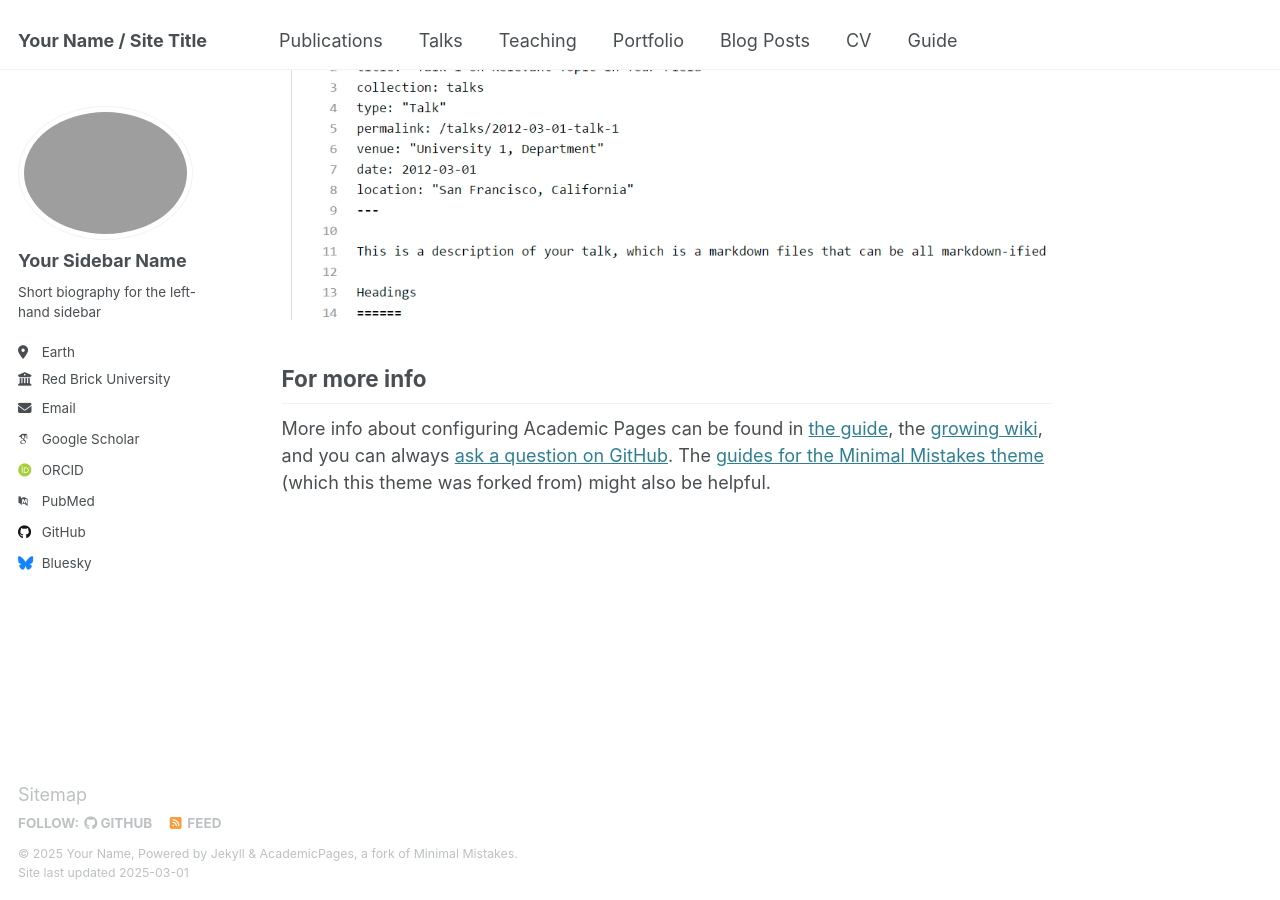
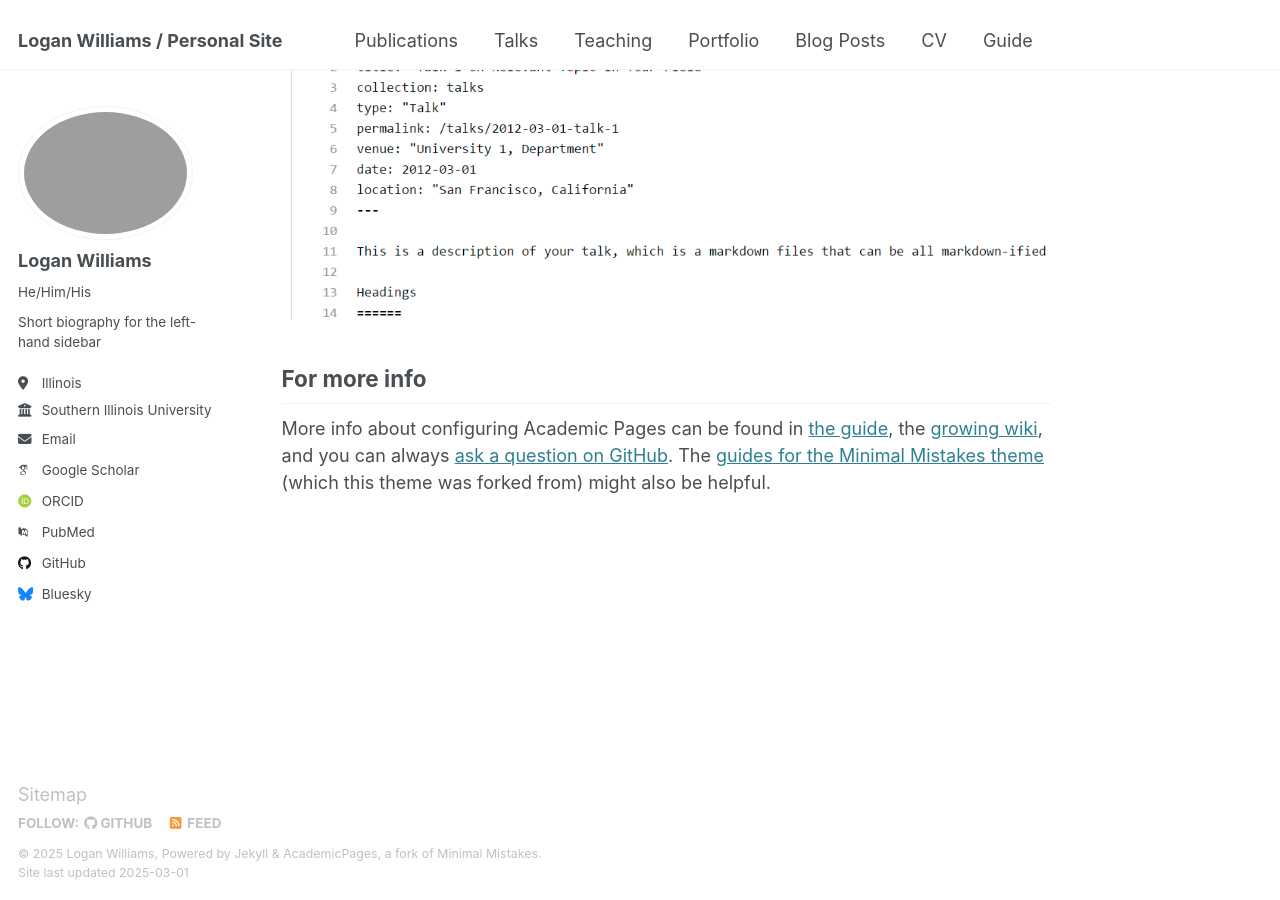
Before and after one commit to th3j35ter/th3j35ter.github.io, a Jekyll site: the page built from _pages/about.md, in a window 1280 px wide and 900 px high, scrolled down 2642 px. Built offline with Jekyll 4.4.1, drawn with Linux system fonts in a browser that asks for light colours; some web fonts are replaced.

Commit message:
Update _config.yml

```diff
--- a/_config.yml
+++ b/_config.yml
@@ -9,13 +9,13 @@
 # Basic Site Settings
 locale                   : "en-US"
 site_theme               : "default"
-title                    : "Your Name / Site Title"
+title                    : "Logan Williams / Personal Site"
 title_separator          : "-"
-name                     : &name "Your Name"
-description              : &description "personal description"
-url                      : https://academicpages.github.io # the base hostname & protocol for your site e.g. "https://[your GitHub username].github.io"
+name                     : &name "Logan Williams"
+description              : &description "College Student"
+url                      : https://th3j35ter.github.io # the base hostname & protocol for your site e.g. "https://[your GitHub username].github.io"
 baseurl                  : "" # the subpath of your site, e.g. "/blog"
-repository               : "academicpages/academicpages.github.io"
+repository               : "th3j35ter/th3j35ter.github.io"
 
 # Site Author - The following control what appear as part of the author content on the side bar.
 #               If a field is blank the icon and link will not appear, otherwise it will be shown.
@@ -23,13 +23,13 @@ repository               : "academicpages/academicpages.github.io"
 author:
   # Biographic information
   avatar           : "profile.png"
-  name             : "Your Sidebar Name"
-  pronouns         : # example: "she/her"
+  name             : "Logan Williams"
+  pronouns         : "He/Him/His"
   bio              : "Short biography for the left-hand sidebar"
-  location         : "Earth"
-  employer         : "Red Brick University"
+  location         : "Illinois"
+  employer         : "Southern Illinois University Edwardsville"
   uri              : # URL
-  email            : "none@example.org"
+  email            : "loganwill921@gmail.com"
 
   # Academic websites
   arxiv            : # URL - Update with the correct link to your profile
@@ -45,12 +45,12 @@ author:
   bitbucket        : # Username - Update with your username on the site
   codepen          : # Username
   dribbble         : # Username
-  github           : "academicpages"
+  github           : "th3j35ter"
   kaggle           : # Username
   stackoverflow    : # User number or user number and name (i.e., use "1" or "1/jeff-atwood")
 
   # Social media
-  bluesky          : "bsky.app" # Replace this with you Bluesky username
+  bluesky          : "logwill.bsky.social" # Replace this with you Bluesky username
   facebook         : # Username
   flickr           : # Username
   foursquare       : # Username
```
